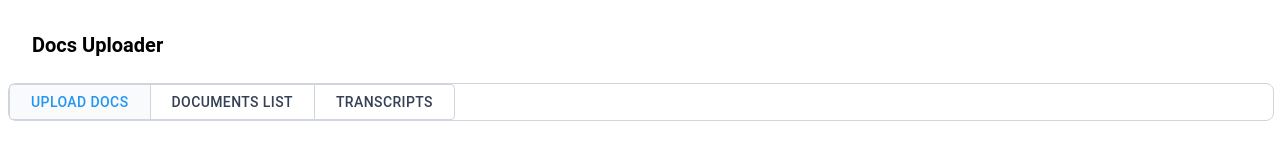
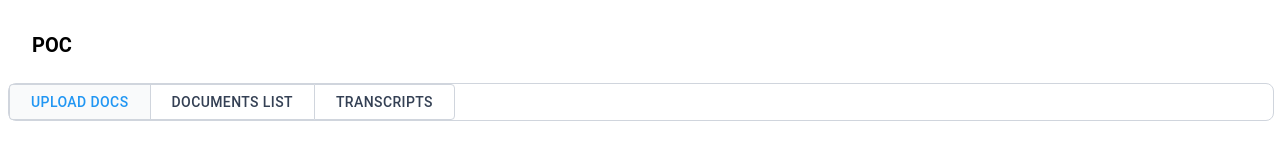
Before and after one commit to Zahidkhan816/MWD, a React (Create React App) app: page / in a window 1280 px wide. Shown: the top 160 px of the page. Built offline with nearby package versions, Linux system fonts and the light colour scheme.

Commit message:
update ui

```diff
--- a/src/Compnents/Index.jsx
+++ b/src/Compnents/Index.jsx
@@ -33,7 +33,7 @@ const Index = () => {
           sx={{ p: 3 }}
         >
           <Typography variant="h5" fontWeight={600} fontSize={20}>
-            Docs Uploader
+          POC
           </Typography>
         </Stack>
 
```
